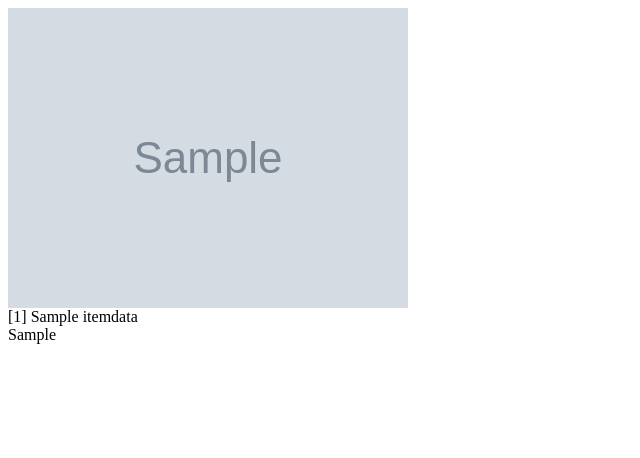
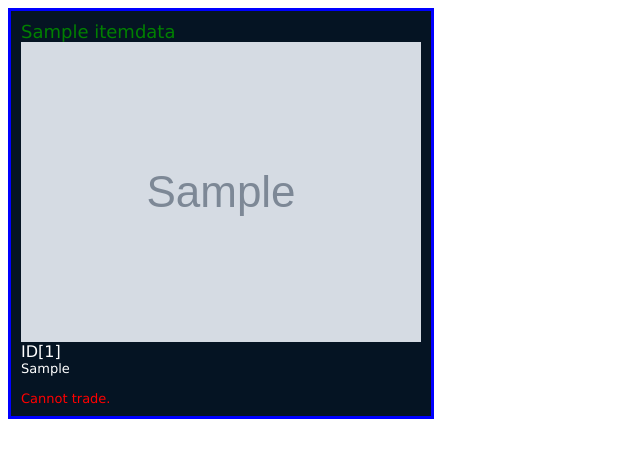
Before and after one commit to Roukanken42/armory, a Django app: template item/templates/item/tooltip.html in a window 1280 px wide. Shown: the top 458 px of the page, without its empty margins (0-640 px from the left). Run offline with Django 3.2, Linux system fonts and the light colour scheme; the template is opened without the code that fills it: values that come from a table or form of the project are taken from there, others are empty; tables that the repository leaves empty hold one stand-in row (values such as "Sample post"); grey boxes marked "Sample" are stand-in pictures.

Commit message:
tooltip template changes

```diff
--- a/item/templates/item/tooltip.html
+++ b/item/templates/item/tooltip.html
@@ -1,10 +1,56 @@
 {% load static %}
 
-<img src="{% static itemdata.icon %}"> <br>
+<style>
+.item_box 	{
+		color:white;
+		background-color:#051423;
+		padding:10px 10px 10px 10px;
+		font-family: verdana;
+		border-style: solid;
+		border-width: 3px;
+		border-color: blue
+	}
+.rarity_color {
+	{% if itemdata.rareGrade == 1 %}
+		color:green;
+	{% elif itemdata.rareGrade == 2%}
+		color:blue;
+	{% elif itemdata.rareGrade == 3%}
+		color:yellow;
+	{% else %}
+		color:white;
+	{% endif %}
+	}
 
-{% autoescape off %}
+</style>
 
-[{{ itemdata.id }}] {{ itemdata.name }} <br>
-{{ itemdata.tooltip }}
+<div id="item" class = "item_box" style="width:400px;" >
+	<font size = 4 class = "rarity_color"> {{ itemdata.name }} </font>
+	<br>
 
-{% endautoescape %}
+	<img src="{% static itemdata.icon %}" align="left" style = "padding-right:10px">
+<!--	 -->
+ID[{{ itemdata.id }}]<br>
+	{% autoescape off %}
+	<font size = 2>
+		{{ itemdata.tooltip }}
+	{% endautoescape %}
+	<br><br>
+	<font style = "color:red">
+
+	{% if not itemdata.tradeable %}
+		Cannot trade.
+	{% endif %}
+	{% if not itemdata.warehouseStorable %}
+		Cannot be stored in bank.
+	{% endif %}
+	{% if not itemdata.guildWarehouseStorable %}
+		This item can't be stored in the guild bank.
+	{% endif %}
+	{% if not itemdata.storeSellable %}
+		No sale value.
+	{% endif %}
+
+
+	</font>
+</div>
```
